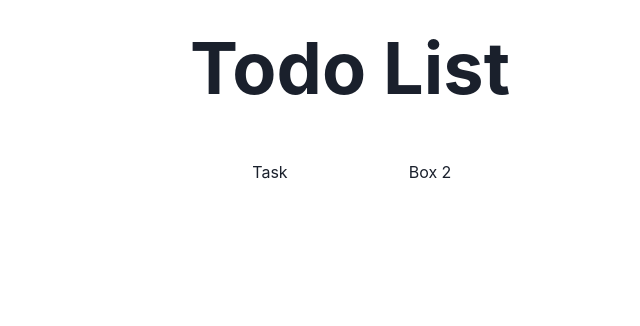
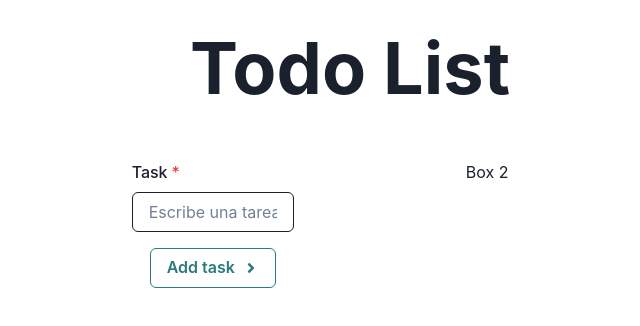
Before and after one commit to FlorenciaNieva/TodoList, a React (Vite) app: page / in a window 1280 px wide. Shown: the top 326 px of the page, without its empty margins (290-930 px from the left). Built offline with nearby package versions, Linux system fonts and the light colour scheme.

Commit message:
Agregó formulario para añadir tareas

```diff
--- a/src/components/Main/Task.jsx
+++ b/src/components/Main/Task.jsx
@@ -1,4 +1,7 @@
 import React from 'react'
+import { FormControl, FormLabel, FormErrorMessage, Input, Button} from '@chakra-ui/react'
+import { Form, Field, Formik } from 'formik';
+import { FaAngleRight } from "react-icons/fa";
 
 export default function Task() {
   function validateTask(value) {
@@ -15,7 +18,42 @@ export default function Task() {
     return error
     }
 
-  return (
-    <div>Task</div>
-  )
+    return (
+      <Formik
+        initialValues={{
+          task: '',
+        }}
+        onSubmit={(values, actions) => {
+          setTimeout(() => {
+            alert('se agrego la tarea')
+            actions.setSubmitting(false)
+          }, 500)
+        }}
+        >
+        {(props) => (
+          <Form>
+            <Field name='task' validate={validateTask}>
+              {({ field, form }) => (
+                <FormControl isInvalid={form.errors.task} isRequired>
+                  <FormLabel>Task</FormLabel>
+                  <Input {...field} placeholder='Escribe una tarea ...' />
+                  <FormErrorMessage>{form.errors.task}</FormErrorMessage>
+                </FormControl>
+              )}
+            </Field>
+            <Button
+              mt={4}
+              rightIcon={<FaAngleRight />}
+              colorScheme='teal'
+              variant='outline'
+              isLoading={props.isSubmitting}
+              type='submit'
+            >
+              Add task
+            </Button>
+          </Form>
+        )}
+      </Formik>
+    )
+
 }
```
